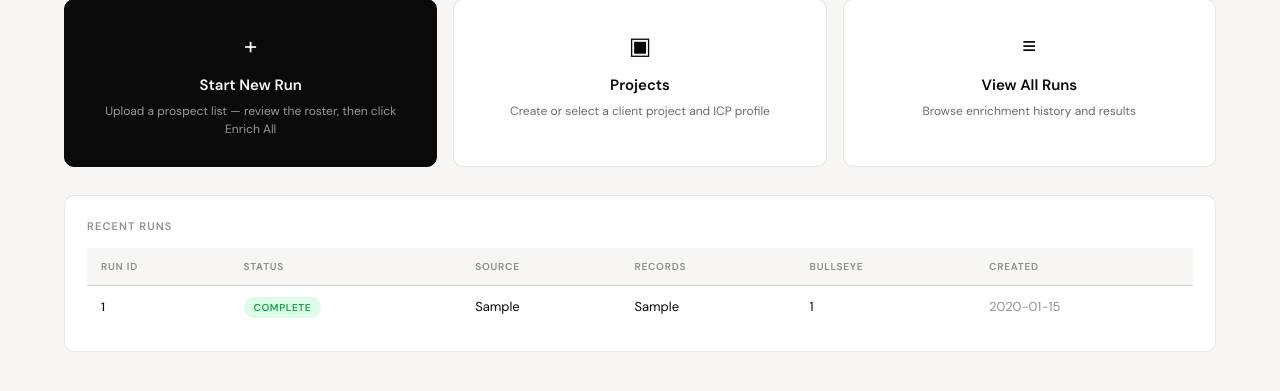
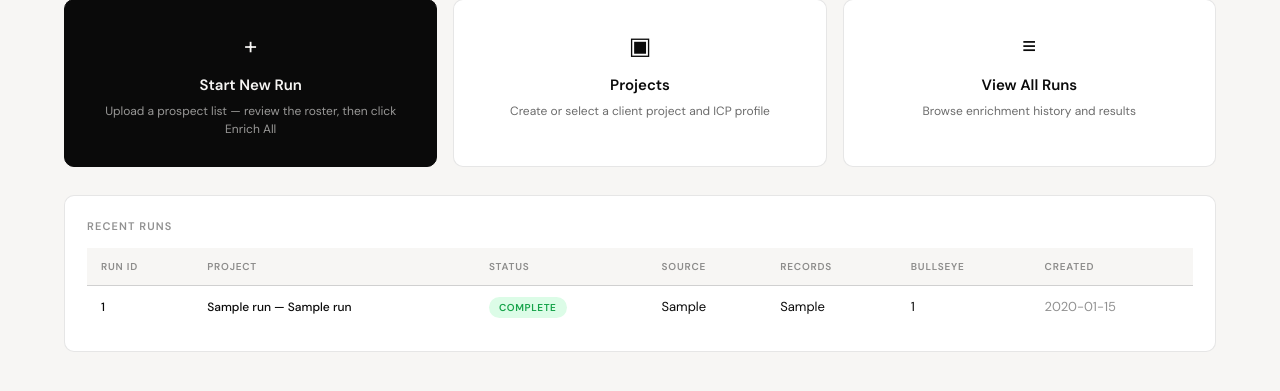
Before and after one commit to Bullseye-Medical-Intelligence/enrichment-pipeline, a Python web app: template pipeline-api/templates/menu.html in a window 1280 px wide. Shown: the part 228-619 px from the top of the page. Run offline with Jinja, Linux system fonts and the light colour scheme; the template is opened without the code that fills it: most values are stand-ins (such as "Sample title", 1, 10 or a date in 2020); some web fonts are replaced.

Commit message:
Add Project column to Recent Runs table on main menu
Shows client_name — product_name (e.g. "Ormco — Spark Aligners") linked
to the project detail page. Falls back to project_id when client_name is
absent, and a dash for runs predating those fields.

Co-Authored-By: Claude <noreply@anthropic.com>

```diff
--- a/pipeline-api/templates/menu.html
+++ b/pipeline-api/templates/menu.html
@@ -38,6 +38,7 @@
     <thead>
       <tr>
         <th>Run ID</th>
+        <th>Project</th>
         <th>Status</th>
         <th>Source</th>
         <th>Records</th>
@@ -49,6 +50,12 @@
       {% for run in recent_runs %}
       <tr>
         <td><a href="/dashboard/{{ run.run_id }}" class="link-subtle">{{ run.run_id }}</a></td>
+        <td>
+          {% set proj_label = (run.client_name ~ (' — ' ~ run.product_name if run.product_name else '')) if run.client_name else run.project_id %}
+          {% if proj_label %}
+            {% if run.project_id %}<a href="/projects/{{ run.project_id }}" class="link-subtle">{{ proj_label }}</a>{% else %}{{ proj_label }}{% endif %}
+          {% else %}<span class="text-muted">—</span>{% endif %}
+        </td>
         <td><span class="badge badge-status-{{ run.status }}">{{ run.status }}</span></td>
         <td>{{ run.source_type }}</td>
         <td>{{ run.records_input }}</td>
```
